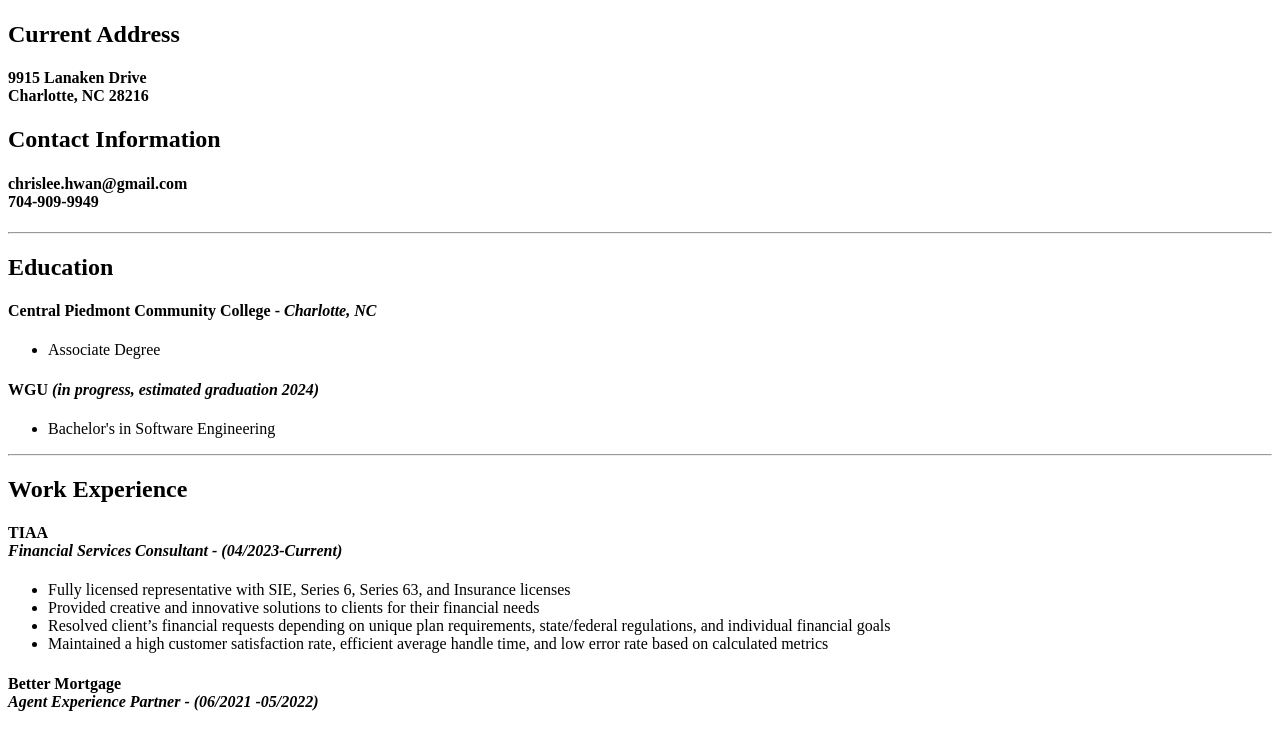
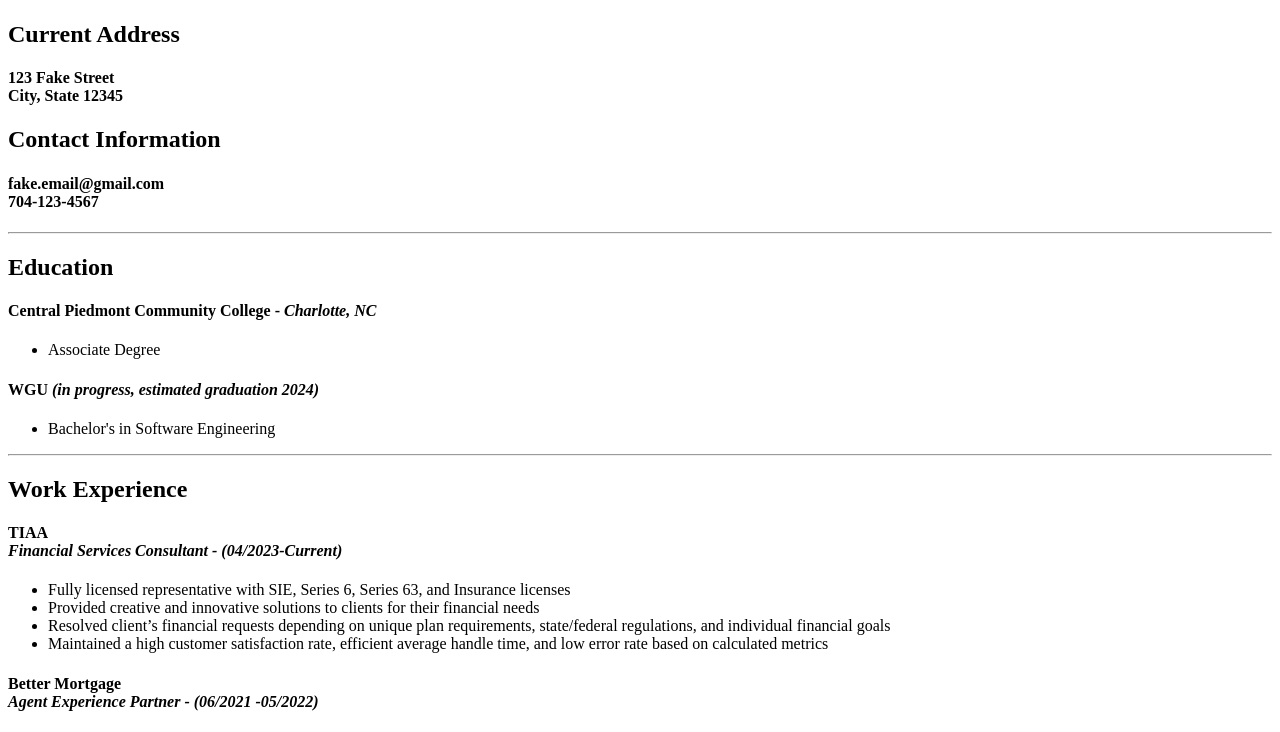
Before and after one commit to krnpride45/OnlineResume, a plain HTML site: page index.html in a window 1280 px wide. Shown: the part 59-791 px from the top of the page. Drawn offline with Linux system fonts and the light colour scheme.

Commit message:
Update index.html

```diff
--- a/index.html
+++ b/index.html
@@ -5,9 +5,9 @@
 <body>
     <h1><b>Christopher H. Lee</b></h1>
     <h2><b>Current Address</b></h2>
-    <h4>9915 Lanaken Drive<br/>Charlotte, NC 28216</h4>
+    <h4>123 Fake Street<br/> City, State 12345</h4>
     <h2><b>Contact Information</b></h2>
-    <h4>chrislee.hwan@gmail.com <br/> 704-909-9949</h4>
+    <h4>fake.email@gmail.com <br/> 704-123-4567</h4>
     <hr/>
     <h2><b>Education</b></h2>
     <h4>Central Piedmont Community College - <i>Charlotte, NC</i></h4>
```
